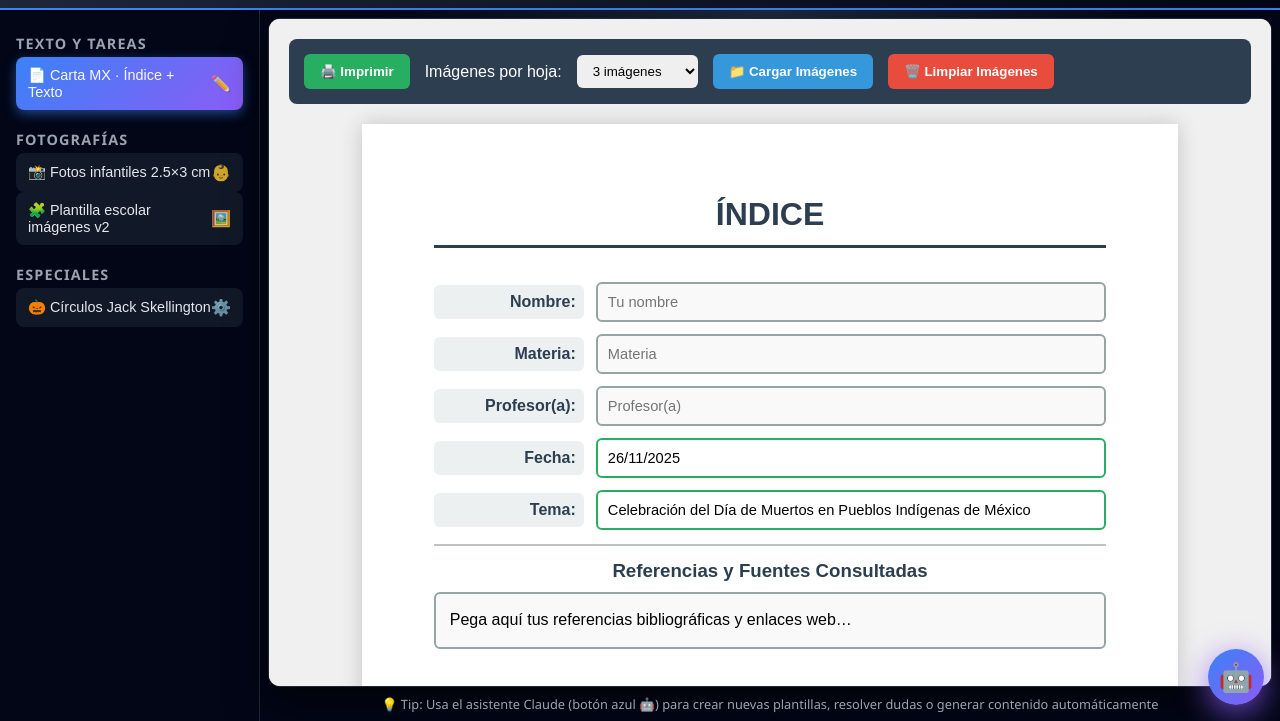
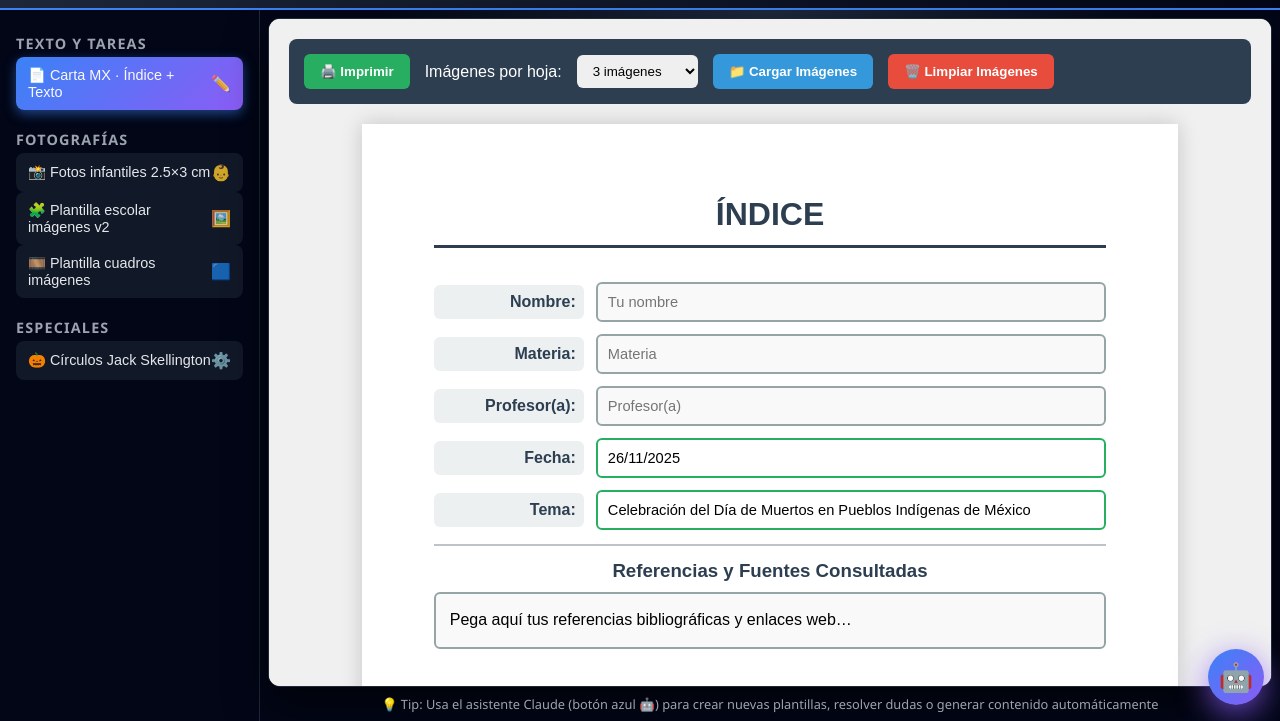
Before and after one commit to djklmr2025/Eduacion-Libre-Proyecto-ARKAIOS, a plain HTML site: page index.html in a window 1280 px wide. Shown: the part 79-800 px from the top of the page. Drawn offline with Linux system fonts and the light colour scheme.

Commit message:
Update index.html

```diff
--- a/index.html
+++ b/index.html
@@ -630,7 +630,7 @@
 <body>
   <header>
     <div>
-      <h1>🎓 Centro de Plantillas Educativas</h1>
+           <h1>🎓 Centro de Plantillas Educativas</h1>
       <span class="arkaios-badge">⚡ Proyecto ARKAIOS</span>
     </div>
     <span class="badge">Modo online · Imprime directo · IA Integrada</span>
@@ -654,6 +654,11 @@
         <button class="btn" data-target="plantilla-imagenes-v2.html">
           <span>🧩 Plantilla escolar imágenes v2</span>
           <span class="icon">🖼️</span>
+        </button>
+        <!-- NUEVO BOTÓN para la plantilla-cuadros-imagenes.html -->
+        <button class="btn" data-target="plantilla-cuadros-imagenes.html">
+          <span>🎞️ Plantilla cuadros imágenes</span>
+          <span class="icon">🟦</span>
         </button>
       </div>
       <div>
```
